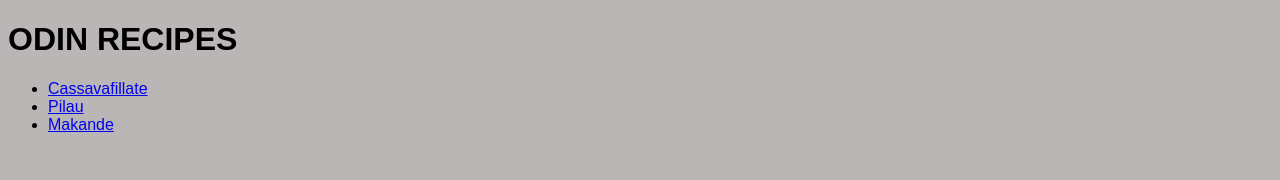
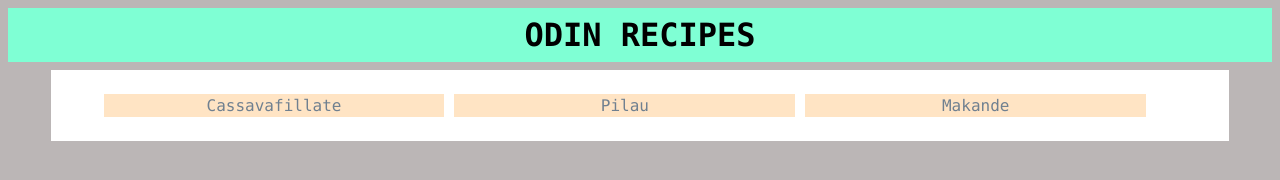
Before and after one commit to IanDastan/odin-recipes, a plain HTML site: page index.html in a window 1280 px wide. Drawn offline with Linux system fonts and the light colour scheme.

Commit message:
Add orientation and color styling to file

```diff
--- a/style.css
+++ b/style.css
@@ -1,4 +1,46 @@
 body {
     background-color: #bbb6b6;
-    font-family: sans-serif,Courier New, monospace;
+    font-family: "Lucida Console", "Courier New", monospace;
 }
+
+#header {
+    text-align: center;
+    background-color:#7fffd4;
+    padding: 8px;
+    margin: 8px auto;
+}
+
+.container {
+    background-color:#ffffff;
+    margin: 8px auto;
+    padding: 8px;
+    width:92%;
+    height: auto;
+}
+
+.container ul {
+    display: flex;
+    list-style: none;
+}
+
+.container a {
+    color:#708090;
+    text-decoration: none;
+}
+
+a:hover {
+    color:#0000ff;
+}
+
+a:visited {
+    color:#4b0082;
+}
+
+.container li {
+    background-color:#ffe4c4;
+    width: 30%;
+    height:90%;
+    margin: 0 5px;
+    text-align: center;
+    padding: 2px;
+}
```
